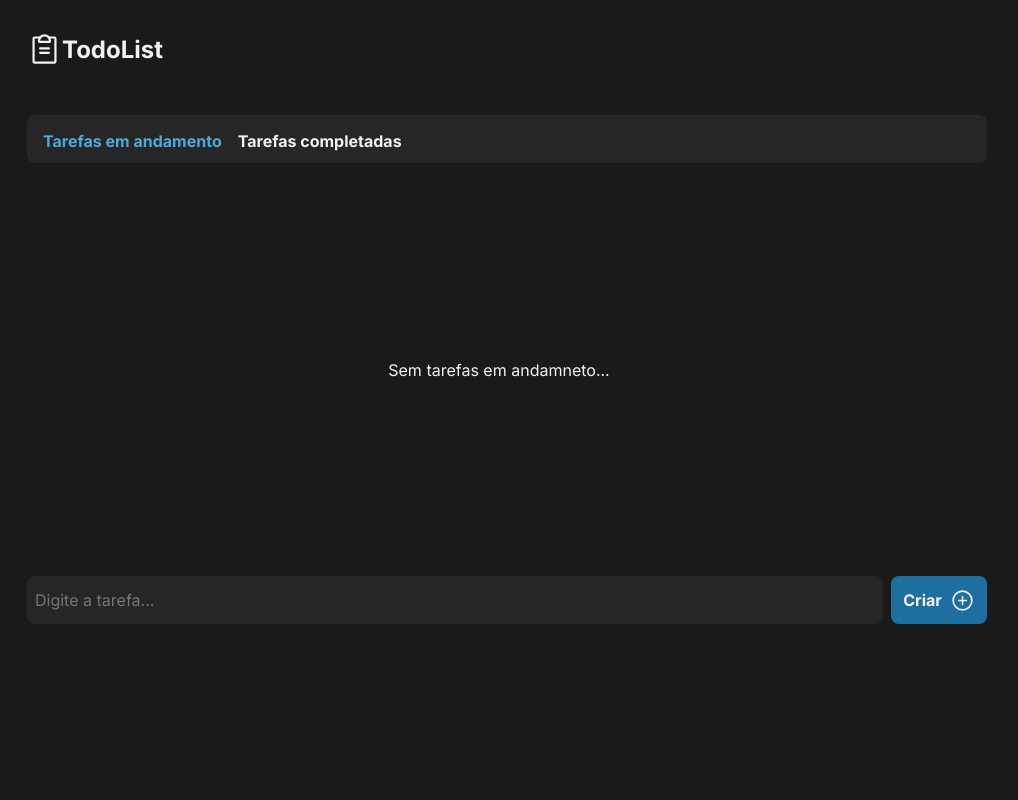
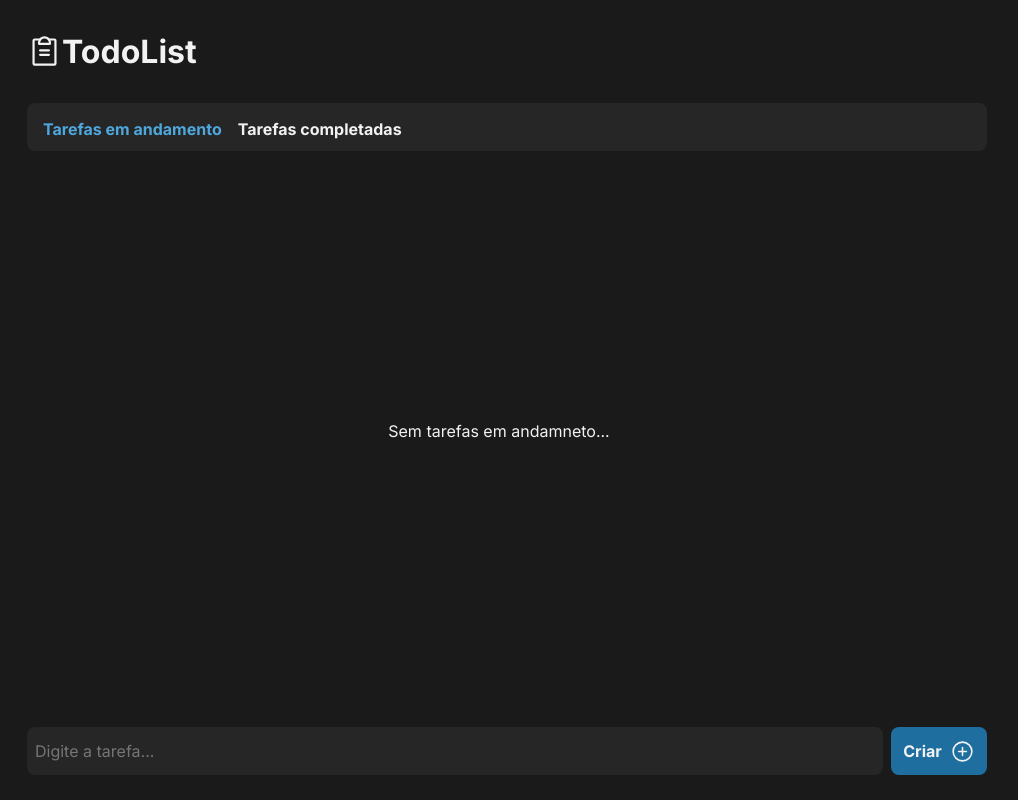
Before and after one commit to SilasSilvaa/TodoList, a React (Vite) app: page / in a window 1280 px wide. Shown: the whole page, without its empty margins (133-1151 px from the left). Built offline with nearby package versions, Linux system fonts and the light colour scheme.

Commit message:
Alteração na renderização dos componentes Evitando renderizações desnecessarias

```diff
--- a/src/layouts/DefaultLayout/index.tsx
+++ b/src/layouts/DefaultLayout/index.tsx
@@ -1,11 +1,15 @@
 import { Outlet } from 'react-router-dom';
 import { Container, Content } from './styles';
+import { Header } from '../../components/Header';
+import { LinkRedirect } from '../../components/LinkRedirect';
 
 export function Layout() {
   return (
     <>
       <Container>
         <Content>
+          <Header />
+          <LinkRedirect />
           <Outlet />
         </Content>
       </Container>
--- a/src/pages/Completed/index.tsx
+++ b/src/pages/Completed/index.tsx
@@ -1,14 +1,10 @@
 import { Task } from '../../components/Task';
 import { Container, Content } from './styles';
-import { LinkRedirect } from '../../components/LinkRedirect';
-import { Header } from '../../components/Header';
 
 export function Completed() {
   return (
     <>
       <Container>
-        <Header />
-        <LinkRedirect />
         <Content>
           <Task />
         </Content>
--- a/src/pages/Home/index.tsx
+++ b/src/pages/Home/index.tsx
@@ -1,24 +1,12 @@
 import { Container, Content } from './styles';
 import { Task } from '../../components/Task';
 import { TaskInputRenderer } from './components/TaskInputRenderer';
-import { LinkRedirect } from '../../components/LinkRedirect';
-import { Header } from '../../components/Header';
 
 export function Home() {
   return (
     <>
       <Container>
-        <Header />
-        <LinkRedirect />
         <Content>
-          {/* {tasks.length > 0 ? (
-            tasks.map(
-              (task) => !task.completed && <Task key={task.id} data={task} />
-            )
-          ) : (
-            <span>Sem Tarefas...</span>
-          )} */}
-
           <Task />
         </Content>
         <TaskInputRenderer />
```
